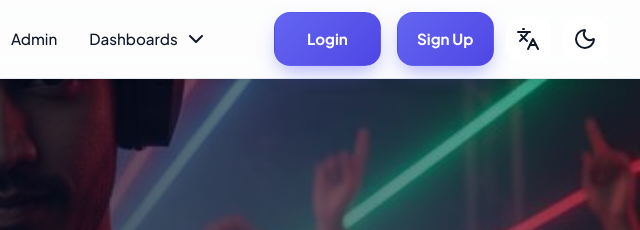
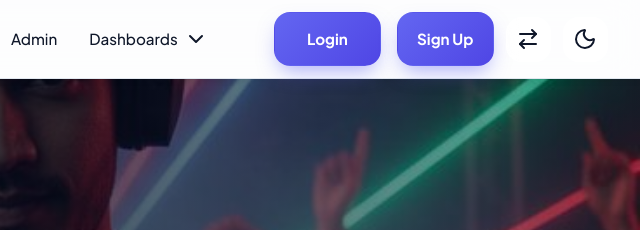
Before and after one commit to sivanikadev-SD/community_radio, a plain HTML site: page pages/about.html in a window 1280 px wide. Shown: the top 230 px of the page, 640-1280 px from the left. Drawn offline with nearby package versions, Linux system fonts and the light colour scheme.

Commit message:
Icon change

```diff
--- a/pages/about.html
+++ b/pages/about.html
@@ -67,7 +67,7 @@
                 </div>
 
                 <button id="rtl-toggle" class="btn btn-glass" style="padding: 0.6rem;" title="Switch RTL/LTR"><i
-                        data-lucide="languages"></i></button>
+                        data-lucide="arrow-right-left"></i></button>
                 <button id="theme-toggle" class="btn btn-glass" style="padding: 0.6rem;" title="Toggle Theme"><i
                         data-lucide="moon"></i></button>
 
```
